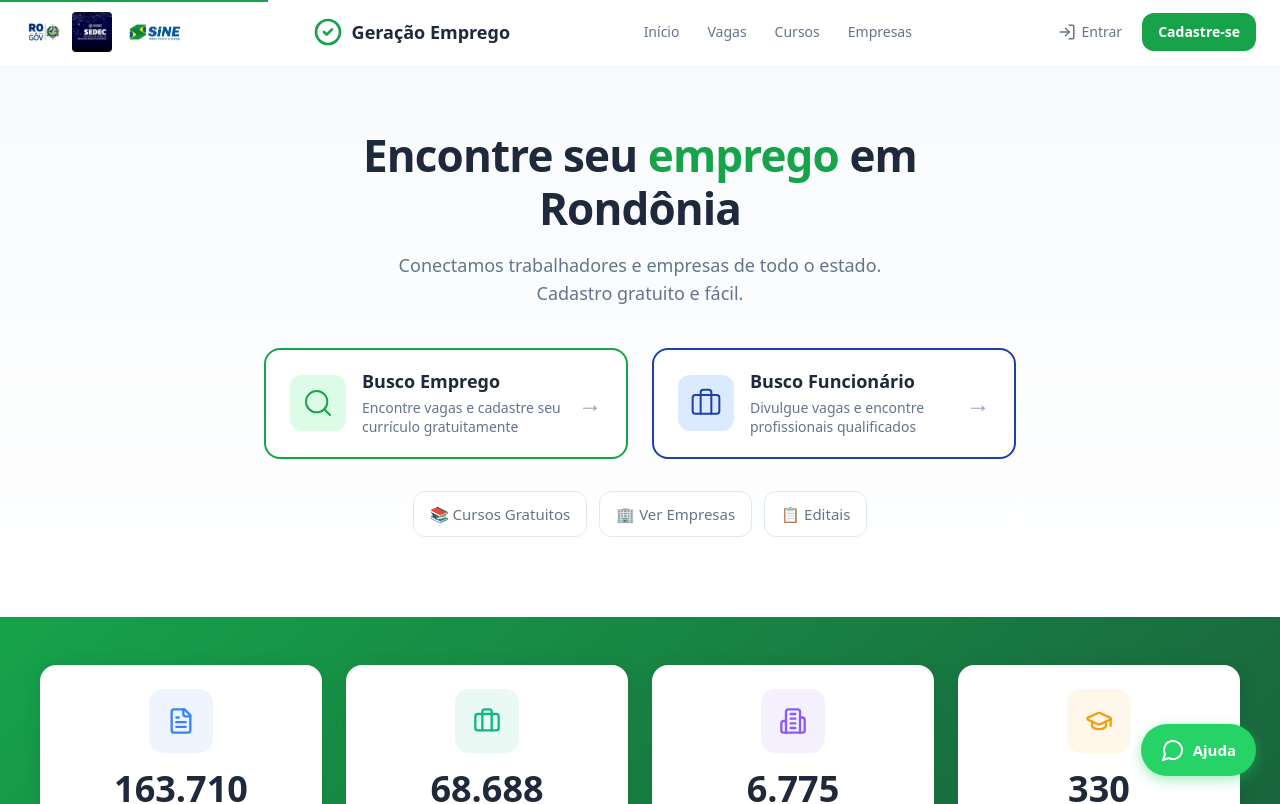
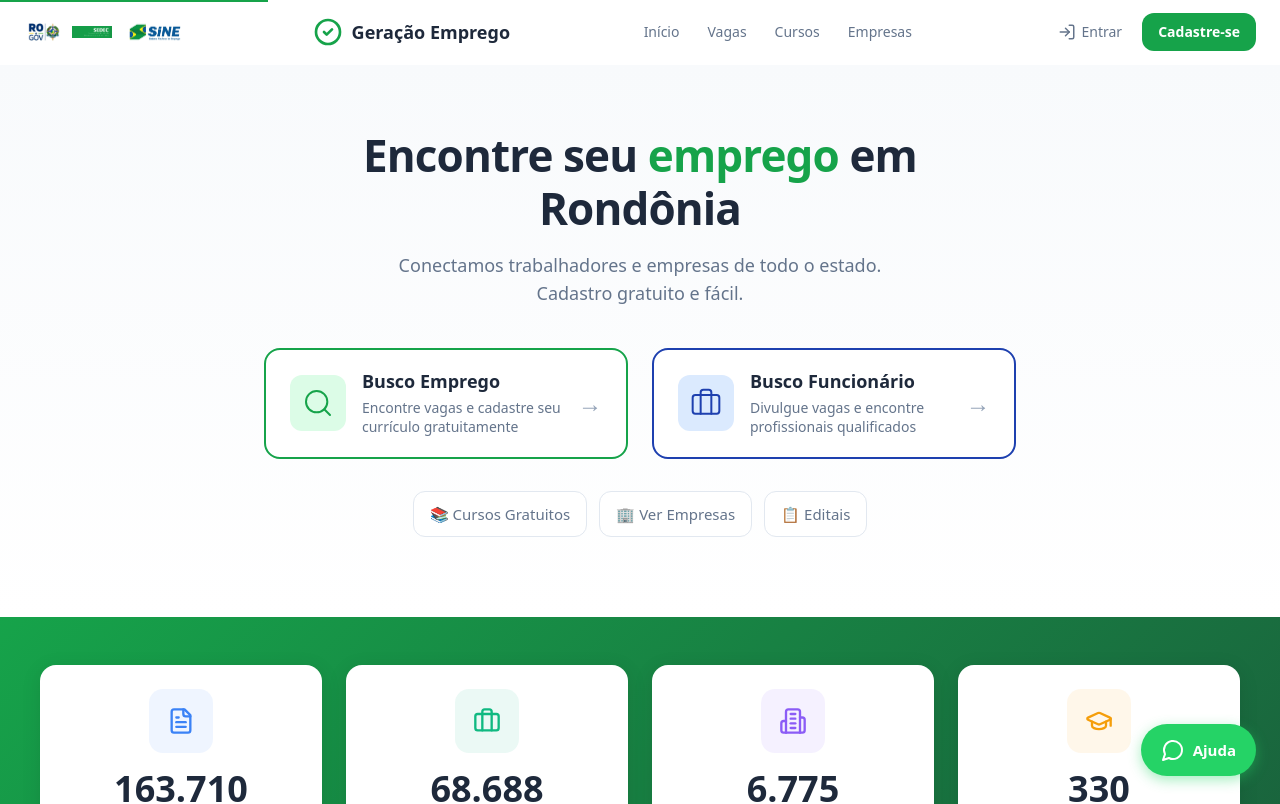
Before and after one commit to justr1de/geracao-emprego-frontend, a Next.js app: page / in a window 1280 px wide. Shown: the top 804 px of the page. Built offline with nearby package versions, Linux system fonts and the light colour scheme.

Commit message:
feat: atualizar logo SEDEC para versão verde adaptada à paleta de cores
- Adicionar nova logo SEDEC em PNG com cores verdes
- Atualizar referência no Header de .jpg para .png
- Manter consistência visual com a paleta do site

```diff
--- a/components/Header/index.jsx
+++ b/components/Header/index.jsx
@@ -60,7 +60,7 @@ export default function Header() {
               className={styles.institutionalLogo}
             />
             <Image
-              src="/logos/sedec.jpg"
+              src="/logos/sedec.png"
               alt="SEDEC - Secretaria de Desenvolvimento Econômico"
               width={40}
               height={40}
```
Also changed, not shown: public/logos/sedec.png (added).
